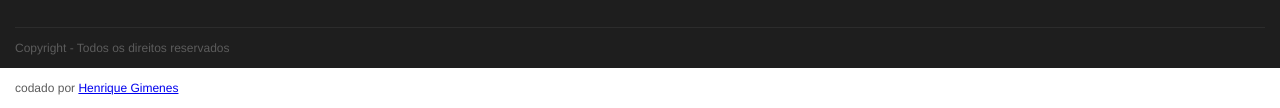
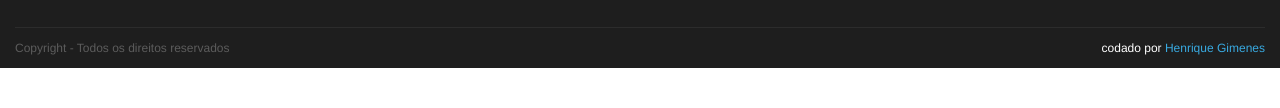
Before and after one commit to HenriqueGimenes/layout_medicenter, a plain HTML site: page index.html in a window 1280 px wide. Shown: the part 2461-2569 px from the top of the page. After the commit the page ends 2529 px from the top, so only its background shows below. Drawn offline with Linux system fonts and the light colour scheme; files that its build step writes are made by us from their sources; files whose address does not match are found by name.

Commit message:
Update style.css

```diff
--- a/style.css
+++ b/style.css
@@ -267,6 +267,8 @@ footer .widget_title_text{
     color: #FFF;
 }
 .footer_copy{
+    display: flex;
+    justify-content: space-between;
     border-top: 1px solid #2c2c2c;
     height: 40px;
     line-height: 40px;
@@ -342,6 +344,14 @@ p,
     height: 4px;
     background-color: #39aae1;
 }
+.coded{
+    color: white;
+    text-align: right;
+}
+.coded a{
+    color: #39aae1;
+    text-decoration: none;
+}
 @media only screen and (max-width:768px){
     .banner_headline h1,
     .banner_headline h2{
```
